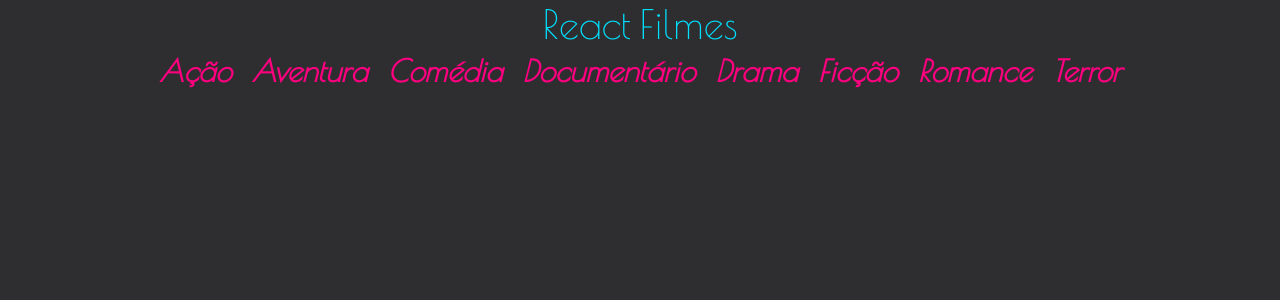
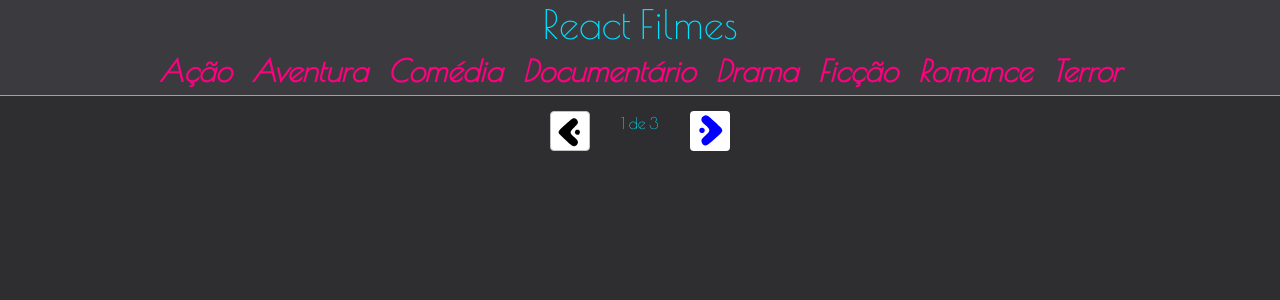
Before and after one commit to LinikerNogueiraMachado/Landing_Page, a React (Create React App) app in the folder frontend/: page /Pagination/1 in a window 1280 px wide. Shown: the top 300 px of the page. Built offline with nearby package versions, Linux system fonts and the light colour scheme; a web font is replaced by a local one.

Commit message:
Layout de Paginação

```diff
--- a/frontend/src/App.tsx
+++ b/frontend/src/App.tsx
@@ -8,6 +8,7 @@ import Navbar from "components/Navbar";
 import Home from 'pages/Home';
 import Listing from 'pages/Listing';
 import Form from 'pages/Fom';
+import Pagination from 'components/Navbar/Pagination';
 
 function App() {
   return (
@@ -21,6 +22,9 @@ function App() {
         <Route path='/form'>
           <Route path=':movieId' element={<Form />} />
         </Route>
+        <Route path='/Pagination'>
+          <Route path=':body' element={<Pagination />} />
+        </Route>
       </Routes>
     </BrowserRouter>
 
--- /dev/null
+++ b/frontend/src/components/Navbar/Pagination/index.tsx
@@ -0,0 +1,21 @@
+import './style.css';
+
+import { ReactComponent as Arrow } from 'assets/img/icons/Arrow.svg';
+
+function Pagination() {
+    return (
+        <div className="container__pagination">
+            <div className="box__pagination">
+                <button className="btn__pagination" disabled={true}>
+                    <Arrow className='flip--horizontal'/>
+                </button>
+                <p>{`${1} de ${3}`}</p>
+                <button className="btn__pagination" disabled={false}>
+                    <Arrow />
+                </button>
+            </div>
+        </div>
+    );
+}
+
+export default Pagination;
--- /dev/null
+++ b/frontend/src/components/Navbar/Pagination/style.css
@@ -0,0 +1,50 @@
+.container__pagination
+{
+    padding: 15px 0;
+    display: flex;
+    justify-content: center;
+    align-items: center;
+}
+
+.box__pagination
+{
+    width: 180px;
+    display: flex;
+    justify-content: space-between;
+    align-items: center;
+}
+
+.box__pagination
+{
+    display: flex;
+}
+
+.btn__pagination
+{
+    width: 40px;
+    height: 40px;
+    border-radius: 4px;
+    background-color: #fff;
+    display: flex;
+    justify-content: center;
+    align-items: center;
+    border: 1 px solid var(--clr-btn);
+    cursor: pointer;
+}
+
+.box__pagination svg
+{
+    filter: brightness(0) saturate(100%) invert(26%) sepia(19%) saturate(7395%) hue-rotate(234deg)
+    brightness(89%) contrast(92);
+}
+
+.btn__pagination:disabled
+{
+    border: 1px solid #c2c2c2;
+    cursor: unset;
+}
+
+.btn__pagination:disabled svg
+{
+    filter: none;
+}
--- a/frontend/src/components/Navbar/style.css
+++ b/frontend/src/components/Navbar/style.css
@@ -4,15 +4,15 @@
     align-items: center;
 }
 
-header span
+header, span
 {
-    height: 60px;
-    display: block;
-    position: fixed;
     top: 0;
+    width: 100%;
+    height: 6rem;
+    border-bottom: 1px solid var(--clr-text-light);
     color: var();
     align-items: center;
-    background-color: var(--background-dark);
+    background: var(--background-dark-1);
 }
 
 .page-nav-content
--- a/frontend/src/index.css
+++ b/frontend/src/index.css
@@ -2,21 +2,21 @@
 
 /*========== # ========== configurações Globais do projeto ========== # ========== */
 
-:root
-{
+:root {
   --clr-text-light: #00e1ff;
   --background-light: #ff5c5c;
   --background-dark: #2e2e30;
-  --clr-link-light:#ff0080;
+  --background-dark-1: #3a3a3f;
+  --clr-link-light: #ff0080;
   --clr-text-shadow: #00e1ff 4px 4px 4px;
+  --clr-btn: orangered;
 }
 
 h1,
 h2,
 h3,
 h4,
-h5
-{
+h5 {
   padding: 0;
   margin: 0;
   justify-content: center;
@@ -24,52 +24,63 @@ h5
   cursor: default;
 }
 
-ul
-{
+ul {
   display: flex;
   justify-content: center;
   margin: 0;
   padding: 0;
 }
 
-li
-{
+li {
   padding: 0;
   margin: 0 10px 0;
 }
 
-span
-{
+span {
   font-size: 2rem;
   margin: 0;
   padding: 0;
   color: #00eeff;
 }
 
-*
-{
+* {
   box-sizing: border-box;
   font-family: 'Poiret One', cursive;
 }
 
-html, body
-{
+html,
+body {
   background-color: var(--background-dark);
   font-family: 'Poiret One', cursive;
   color: var(--clr-text-light);
 }
 
-a
-{
+a {
   font-style: italic;
   font-weight: bold;
   text-decoration: none;
   color: var(--clr-link-light);
 }
 
-a:hover
-{
-  color:var(--clr-text-light);
+a:hover {
+  color: var(--clr-text-light);
   font-weight: bold;
   text-shadow: var(--clr-text-shadow);
 }
+
+.btn,
+.btn--primary,
+.LandingPage--btn {
+  color: var(--clr-btn);
+  font-size: 2em;
+  font-weight: bold;
+}
+
+.flip--horizontal {
+  transform: rotate(180deg);
+}
+
+form {
+  width: 100%;
+  display: flex;
+}
--- a/frontend/src/pages/Fom/index.tsx
+++ b/frontend/src/pages/Fom/index.tsx
@@ -34,9 +34,9 @@ function Form() {
                     </div>
                     <div className="form__container--btn">
                         <button type="submit" className="btn btn--primary LandingPage--btn">Salvar</button>
+                        <button className="btn btn--primary LandingPage--btn mt-3">Cancelar</button>
                     </div>
                 </form>
-                <button className="btn btn--primary LandingPage--btn mt-3">Cancelar</button>
             </div>
         </div>
     );
--- a/frontend/src/pages/Fom/style.css
+++ b/frontend/src/pages/Fom/style.css
@@ -1,5 +1,7 @@
 .form__container
 {
+    position: relative;
+    top: -30px;
     max-width: 480px;
     margin: 40px auto;
     padding: 20px;
@@ -7,7 +9,12 @@
 
 .form--LandingPage
 {
-    width: calc(100% - 20px);
+    width: 100%;
+    padding: 0;
+    margin: 0;
+    justify-content: center;
+    align-items: center;
+    text-align: center;
 }
 
 .form__group
@@ -17,12 +24,5 @@
 
 .form__group
 {
-    font-size: 12px;
-    color: #aaa;
+    color: none;
 }
-
-.form__container--btn
-{
-    display: flex;
-    justify-content: center;
-}
--- a/frontend/src/pages/Home/index.tsx
+++ b/frontend/src/pages/Home/index.tsx
@@ -1,7 +1,12 @@
+import Pagination from "components/Navbar/Pagination";
+
 function Home() {
 
     return (
-        <h1>Home Page</h1>
+        <>
+            <h1>Home Page</h1>
+            <a href="Pagination/1"> lista completa de filmes</a>
+        </>
     );
 }
 
```
Also changed, not shown: frontend/src/assets/img/icons/Arrow.svg (added).
